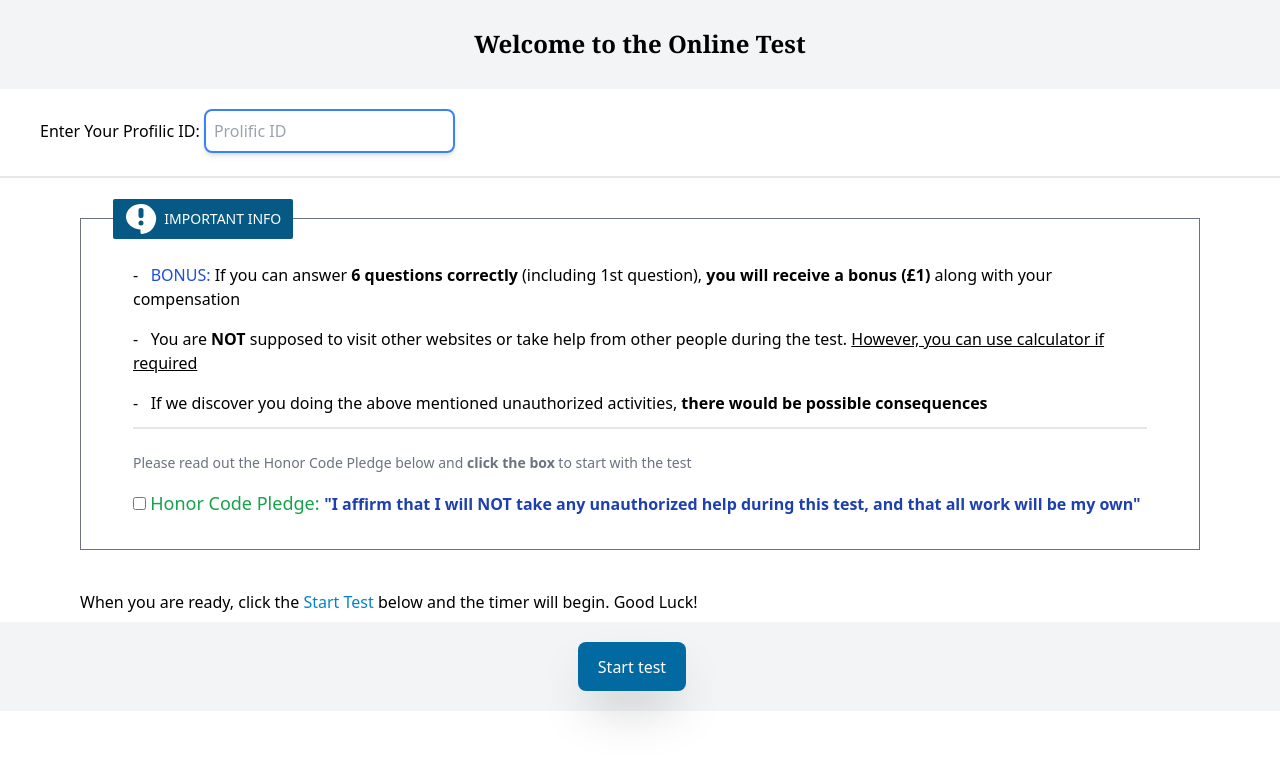
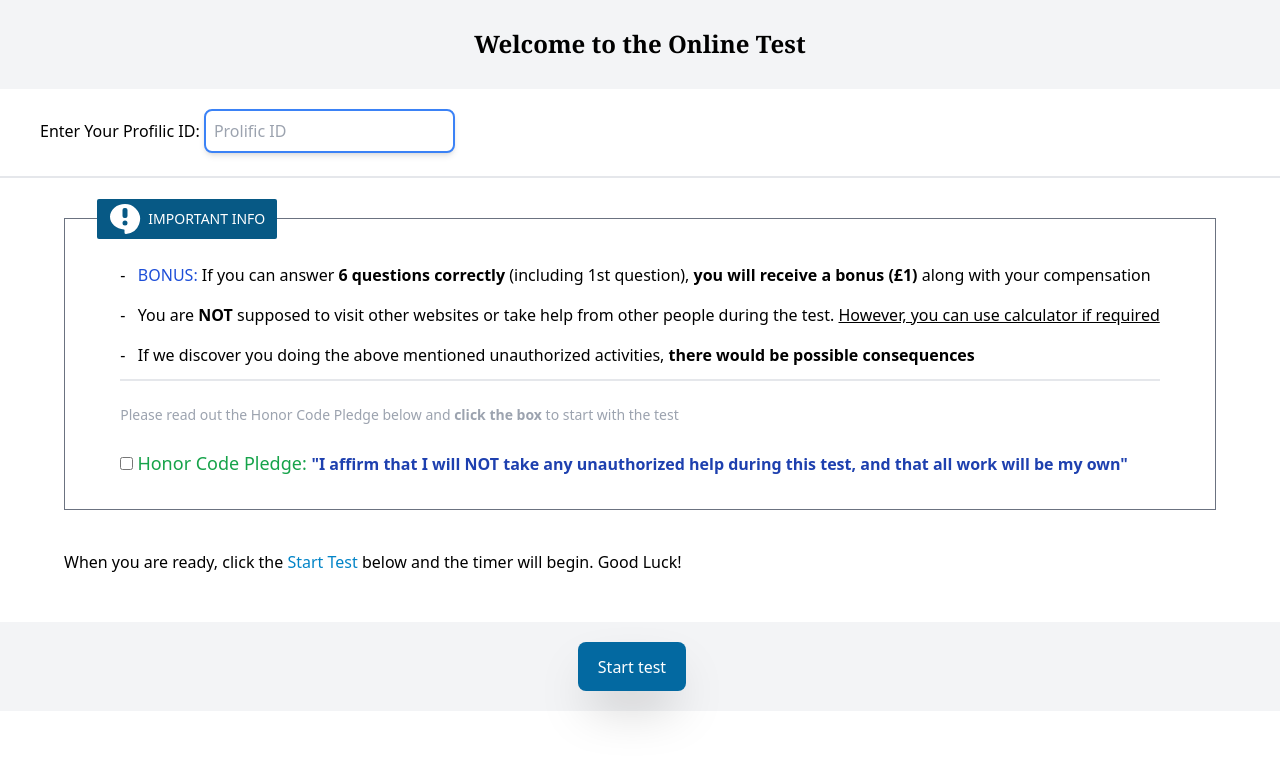
Before and after one commit to svdpmukherjee/exam-interface, a Next.js app: page /info-page in a window 1280 px wide. Shown: the top 758 px of the page. Built offline with nearby package versions, Linux system fonts and the light colour scheme.

Commit message:
Update info-page.js

```diff
--- a/pages/info-page.js
+++ b/pages/info-page.js
@@ -59,7 +59,7 @@ export default function Home() {
           })()}
         </div>
         {/* </div> */}
-        <div class="container mx-auto px-20 row-span-5">
+        <div class="container mx-auto px-16 row-span-5">
           <div className="py-10">
             <div class="relative flex flex-col flex-wrap p-8 bg-opacity-75 border border-gray-500 ">
               <div class="absolute flex px-3 py-1 text-sm font-medium text-white  bg-sky-800 -top-5 rounded-sm">
@@ -99,8 +99,8 @@ export default function Home() {
                     <strong> there would be possible consequences </strong>
                   </li>
                 </ul>
-                <div className="space-y-6 pt-3">
-                  <p className="pt-3 text-sm text-gray-500">
+                <div className="space-y-8 pt-3">
+                  <p className="pt-3 text-sm text-gray-400">
                     Please read out the Honor Code Pledge below and{' '}
                     <strong> click the box </strong> to start with the test
                   </p>
```
